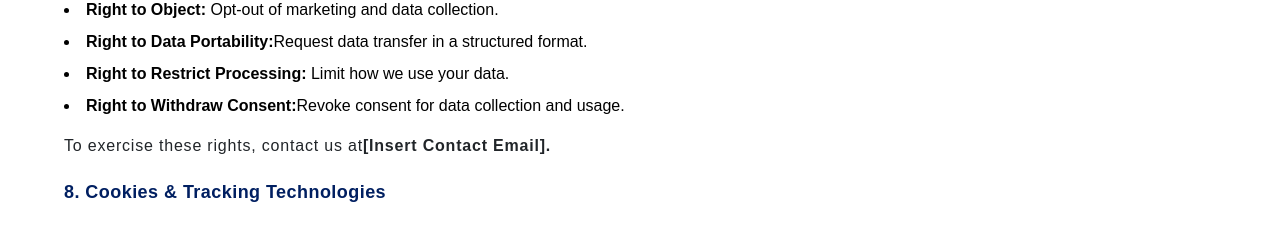
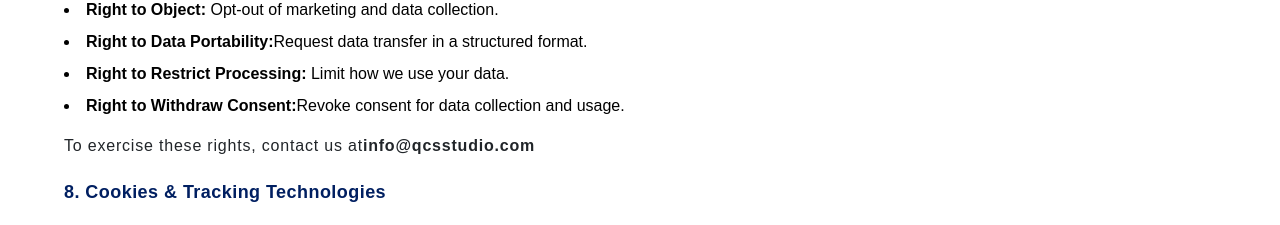
Before and after one commit to qcsstudio/qcsstudio, a Next.js app: page /privacy-policy in a window 1280 px wide. Shown: the part 2960-3185 px from the top of the page. Built offline with nearby package versions, Linux system fonts and the light colour scheme.

Commit message:
pp email

```diff
--- a/src/app/privacy-policy/page.js
+++ b/src/app/privacy-policy/page.js
@@ -183,7 +183,7 @@ const PrivacyComponent = () => {
               <li><span className='font-bold'>Right to Restrict Processing:</span> Limit how we use your data.</li>
               <li><span className='font-bold'>Right to Withdraw Consent:</span>Revoke consent for data collection and usage.</li>
             </div>
-            <p className='font-thin tracking-wider text-[#212529]'>To exercise these rights, contact us at<span className='font-bold'>[Insert Contact Email].</span>
+            <p className='font-thin tracking-wider text-[#212529]'>To exercise these rights, contact us at<span className='font-bold'>info@qcsstudio.com</span>
             </p>
         </div>
 
```
